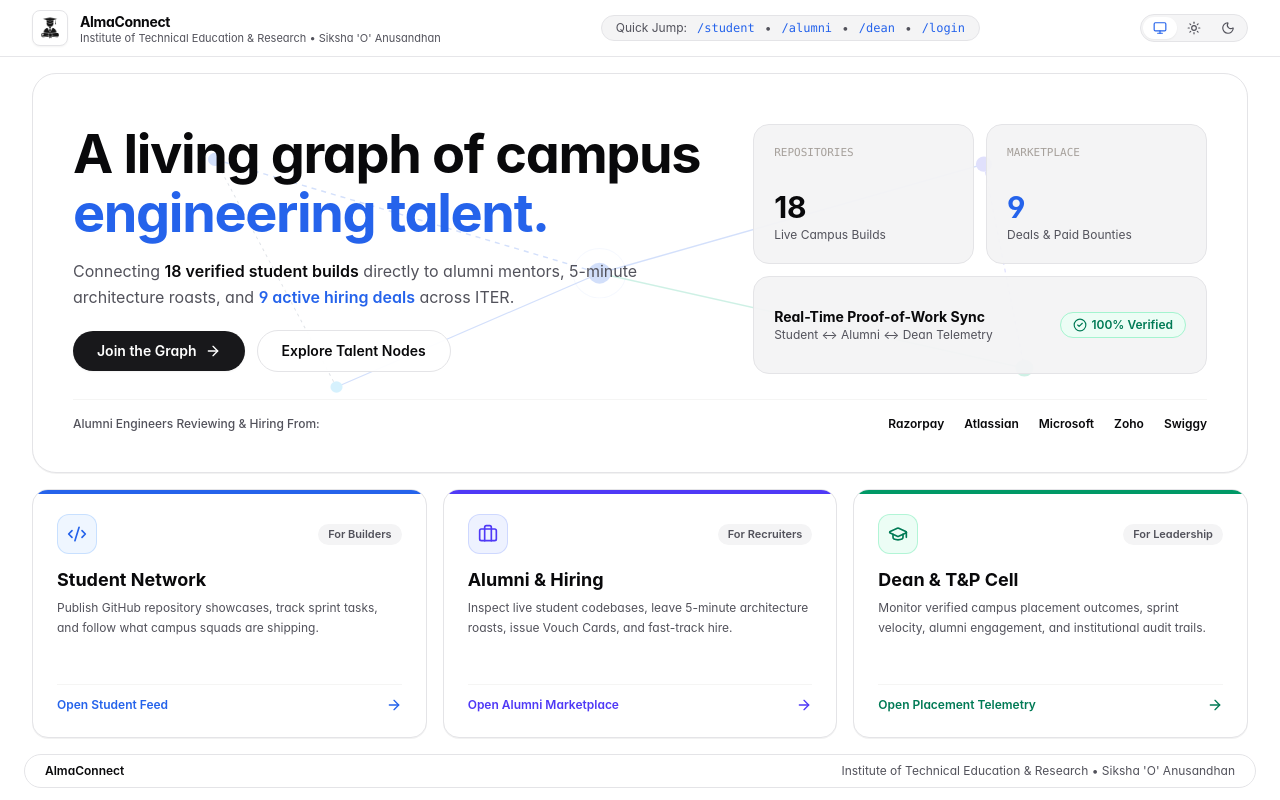
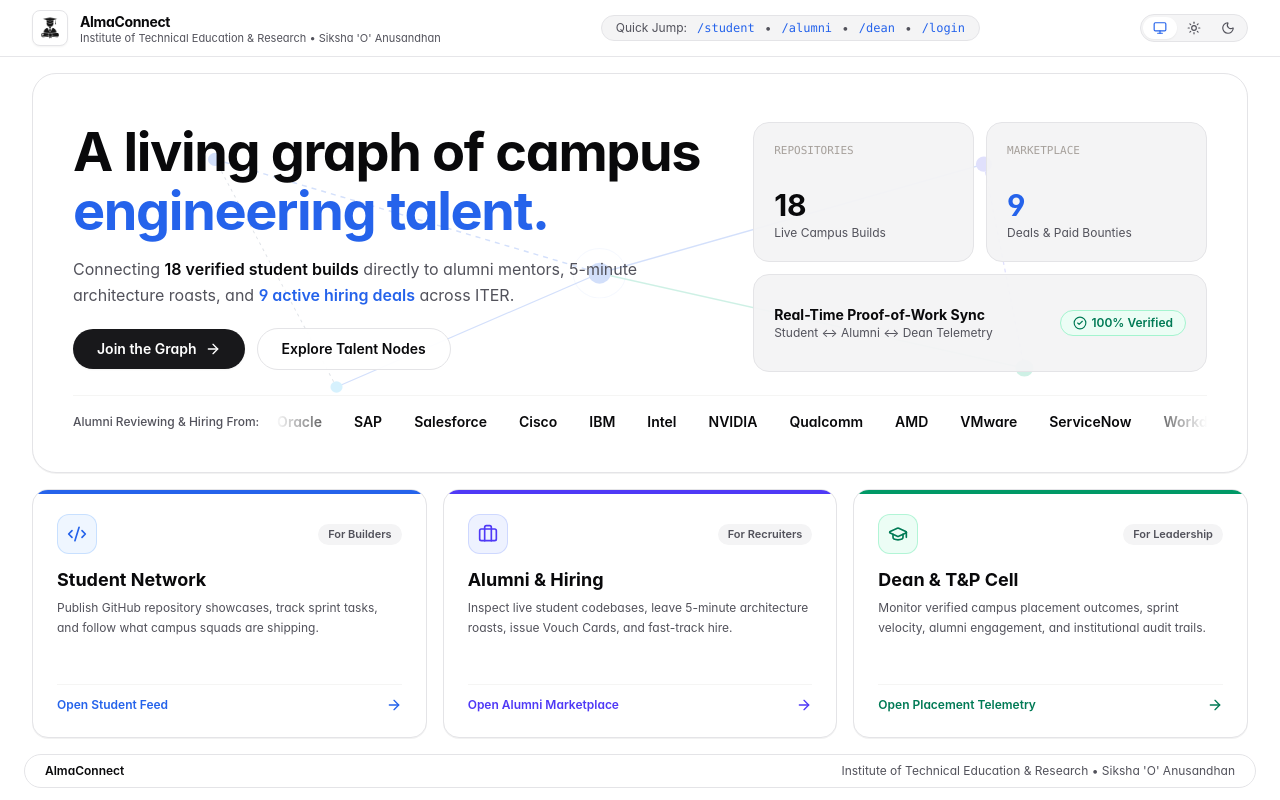
Before and after one commit to ragelabs-ssssd/Alum-Connect, a Next.js app: page / in a window 1280 px wide. Built offline with nearby package versions, Linux system fonts and the light colour scheme.

Commit message:
feat: add 100-company scrolling marquee (Option 1) to gateway

```diff
--- a/src/app/page.tsx
+++ b/src/app/page.tsx
@@ -10,6 +10,7 @@ import {
   GraduationCap,
 } from 'lucide-react';
 import ThemeToggle from '../components/ThemeToggle';
+import { HIRING_COMPANIES } from '../data/hiringCompanies';
 
 interface GatewaySummary {
   status: string;
@@ -276,16 +277,18 @@ export default function HomePage() {
             </div>
           </div>
 
-          <div className="relative z-10 pt-4 mt-4 border-t border-stone-100 dark:border-slate-800/80 flex flex-wrap items-center justify-between gap-2 text-xs text-[#52525B] dark:text-slate-400">
-            <span className="font-medium">
-              Alumni Engineers Reviewing &amp; Hiring From:
+          <div className="relative z-10 pt-4 mt-4 border-t border-stone-100 dark:border-slate-800/80 flex items-center gap-4 text-xs text-[#52525B] dark:text-slate-400">
+            <span className="font-medium shrink-0">
+              Alumni Reviewing &amp; Hiring From:
             </span>
-            <div className="flex flex-wrap items-center gap-5 font-semibold text-[#09090B] dark:text-slate-200">
-              <span>Razorpay</span>
-              <span>Atlassian</span>
-              <span>Microsoft</span>
-              <span>Zoho</span>
-              <span>Swiggy</span>
+            <div className="flex-1 min-w-0 overflow-hidden [mask-image:linear-gradient(to_right,transparent,black_8%,black_92%,transparent)]">
+              <div className="animate-marquee-left gap-8 items-center text-xs sm:text-sm font-semibold text-[#09090B] dark:text-slate-200">
+                {[...HIRING_COMPANIES, ...HIRING_COMPANIES].map((c, i) => (
+                  <span key={`${c.name}-${i}`} className="shrink-0">
+                    {c.name}
+                  </span>
+                ))}
+              </div>
             </div>
           </div>
         </section>
--- /dev/null
+++ b/src/data/hiringCompanies.ts
@@ -0,0 +1,116 @@
+export interface HiringCompany {
+  name: string;
+  domain: string;
+}
+
+export const HIRING_COMPANIES: HiringCompany[] = [
+  // Big Tech, Cloud & Semiconductors (20)
+  { name: 'Google', domain: 'Big Tech' },
+  { name: 'Microsoft', domain: 'Cloud & AI' },
+  { name: 'Amazon', domain: 'Cloud & E-Commerce' },
+  { name: 'Apple', domain: 'Hardware & OS' },
+  { name: 'Meta', domain: 'Social & AI' },
+  { name: 'Netflix', domain: 'Streaming' },
+  { name: 'Adobe', domain: 'Creative Cloud' },
+  { name: 'Oracle', domain: 'Enterprise DB' },
+  { name: 'SAP', domain: 'Enterprise ERP' },
+  { name: 'Salesforce', domain: 'CRM Cloud' },
+  { name: 'Cisco', domain: 'Networking' },
+  { name: 'IBM', domain: 'Enterprise AI' },
+  { name: 'Intel', domain: 'Semiconductors' },
+  { name: 'NVIDIA', domain: 'AI Compute' },
+  { name: 'Qualcomm', domain: 'Silicon & 5G' },
+  { name: 'AMD', domain: 'Processors' },
+  { name: 'VMware', domain: 'Virtualization' },
+  { name: 'ServiceNow', domain: 'Workflow Cloud' },
+  { name: 'Workday', domain: 'Enterprise SaaS' },
+  { name: 'Atlassian', domain: 'Dev Collaboration' },
+
+  // Indian Unicorns & Consumer Tech (20)
+  { name: 'Flipkart', domain: 'E-Commerce' },
+  { name: 'Swiggy', domain: 'Food & Quick Commerce' },
+  { name: 'Zomato', domain: 'Consumer Tech' },
+  { name: 'PhonePe', domain: 'FinTech' },
+  { name: 'Paytm', domain: 'Payments' },
+  { name: 'Razorpay', domain: 'FinTech Infra' },
+  { name: 'CRED', domain: 'Consumer FinTech' },
+  { name: 'Zerodha', domain: 'WealthTech' },
+  { name: 'Groww', domain: 'InvestTech' },
+  { name: 'Meesho', domain: 'Social Commerce' },
+  { name: 'Nykaa', domain: 'D2C & Retail' },
+  { name: 'Ola', domain: 'Mobility & EV' },
+  { name: 'Uber', domain: 'Mobility' },
+  { name: 'Blinkit', domain: 'Quick Commerce' },
+  { name: 'Zepto', domain: 'Quick Commerce' },
+  { name: 'Urban Company', domain: 'Home Services' },
+  { name: 'Dream11', domain: 'Gaming Tech' },
+  { name: 'Lenskart', domain: 'Omnichannel' },
+  { name: 'Cars24', domain: 'AutoTech' },
+  { name: 'Spinny', domain: 'AutoTech' },
+
+  // SaaS, DevTools & AI Leaders (20)
+  { name: 'Freshworks', domain: 'SaaS' },
+  { name: 'Zoho', domain: 'SaaS Suite' },
+  { name: 'Postman', domain: 'API Platform' },
+  { name: 'BrowserStack', domain: 'DevTools' },
+  { name: 'Chargebee', domain: 'Billing SaaS' },
+  { name: 'Hasura', domain: 'GraphQL Infra' },
+  { name: 'Vercel', domain: 'Frontend Cloud' },
+  { name: 'Supabase', domain: 'Backend Platform' },
+  { name: 'Stripe', domain: 'Payments API' },
+  { name: 'Figma', domain: 'Design Systems' },
+  { name: 'Notion', domain: 'Workspace' },
+  { name: 'Slack', domain: 'Messaging' },
+  { name: 'Databricks', domain: 'Data & AI' },
+  { name: 'Snowflake', domain: 'Data Cloud' },
+  { name: 'OpenAI', domain: 'Foundation AI' },
+  { name: 'Anthropic', domain: 'AI Safety' },
+  { name: 'Perplexity', domain: 'AI Search' },
+  { name: 'Scale AI', domain: 'AI Data' },
+  { name: 'Hugging Face', domain: 'Open AI' },
+  { name: 'Palantir', domain: 'Data Analytics' },
+
+  // Banking, FinTech & Quant (15)
+  { name: 'Goldman Sachs', domain: 'Investment Banking' },
+  { name: 'JPMorgan Chase', domain: 'Global Banking' },
+  { name: 'Morgan Stanley', domain: 'Wealth & Tech' },
+  { name: 'Visa', domain: 'Payments Network' },
+  { name: 'Mastercard', domain: 'Payments Network' },
+  { name: 'American Express', domain: 'FinTech' },
+  { name: 'Wells Fargo', domain: 'Banking Tech' },
+  { name: 'Barclays', domain: 'Banking Tech' },
+  { name: 'Citi', domain: 'Global Finance' },
+  { name: 'Deutsche Bank', domain: 'FinTech' },
+  { name: 'D. E. Shaw', domain: 'Quant' },
+  { name: 'Tower Research', domain: 'HFT & Quant' },
+  { name: 'Intuit', domain: 'FinTech Software' },
+  { name: 'PayPal', domain: 'Global Payments' },
+  { name: 'Juspay', domain: 'Payments Infra' },
+
+  // Consulting, IT Services, Telecom & Core Engg (25)
+  { name: 'Accenture', domain: 'Tech Consulting' },
+  { name: 'Deloitte', domain: 'Advisory & Tech' },
+  { name: 'PwC', domain: 'Consulting' },
+  { name: 'EY', domain: 'Consulting' },
+  { name: 'KPMG', domain: 'Advisory' },
+  { name: 'McKinsey & Co.', domain: 'Strategy & Digital' },
+  { name: 'BCG', domain: 'Strategy & Tech' },
+  { name: 'Bain & Co.', domain: 'Consulting' },
+  { name: 'TCS', domain: 'IT Services' },
+  { name: 'Infosys', domain: 'Digital & IT' },
+  { name: 'Wipro', domain: 'Enterprise IT' },
+  { name: 'HCLTech', domain: 'Engineering IT' },
+  { name: 'Tech Mahindra', domain: 'Telecom & IT' },
+  { name: 'Cognizant', domain: 'IT Consulting' },
+  { name: 'Capgemini', domain: 'Cloud & IT' },
+  { name: 'LTIMindtree', domain: 'Digital Engg' },
+  { name: 'Persistent Systems', domain: 'Product Engg' },
+  { name: 'Tata Elxsi', domain: 'Embedded & Design' },
+  { name: 'Bosch', domain: 'Automotive & IoT' },
+  { name: 'Siemens', domain: 'Industrial Tech' },
+  { name: 'Honeywell', domain: 'Aerospace & IoT' },
+  { name: 'Reliance Jio', domain: 'Telecom & 5G' },
+  { name: 'Bharti Airtel', domain: 'Telecom' },
+  { name: 'Ericsson', domain: '5G Networks' },
+  { name: 'Nokia', domain: 'Telecom Infra' },
+];
```
